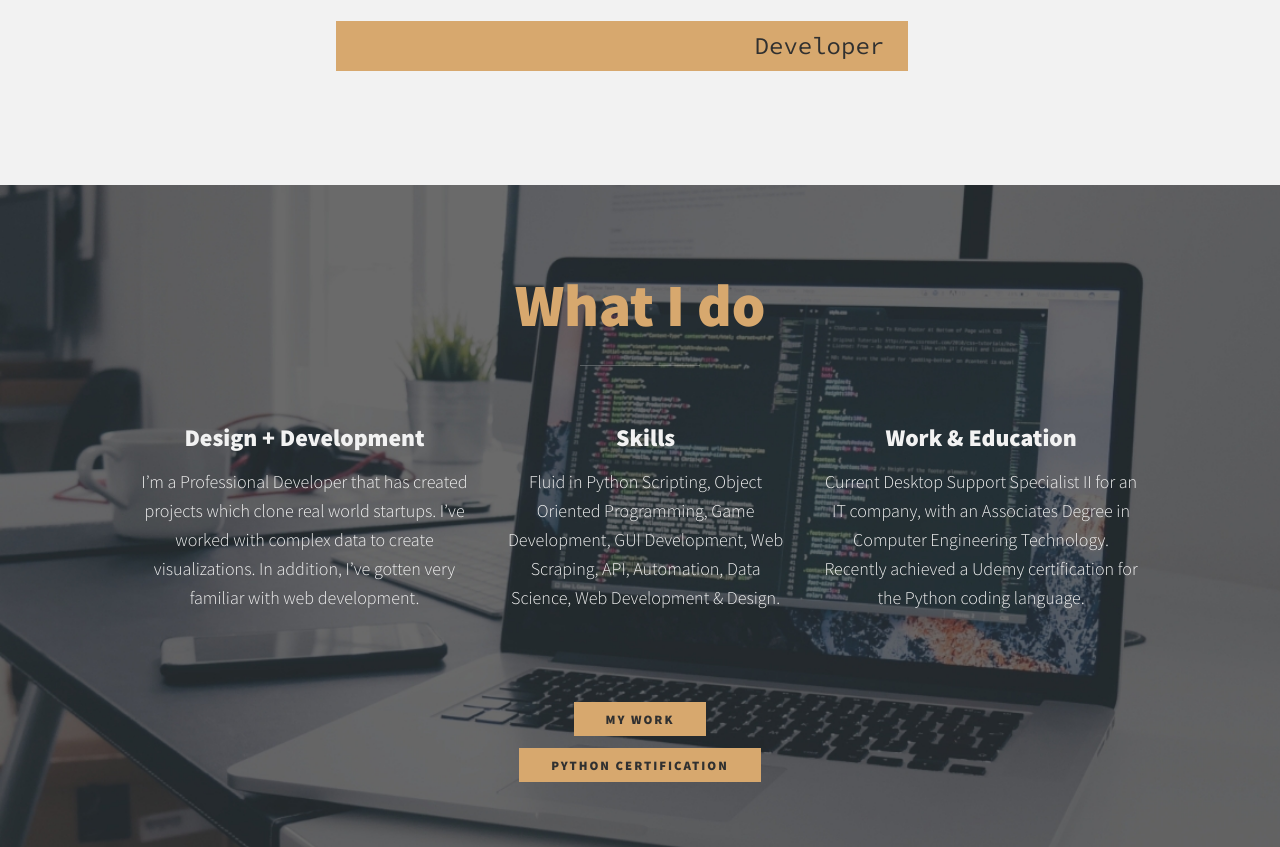
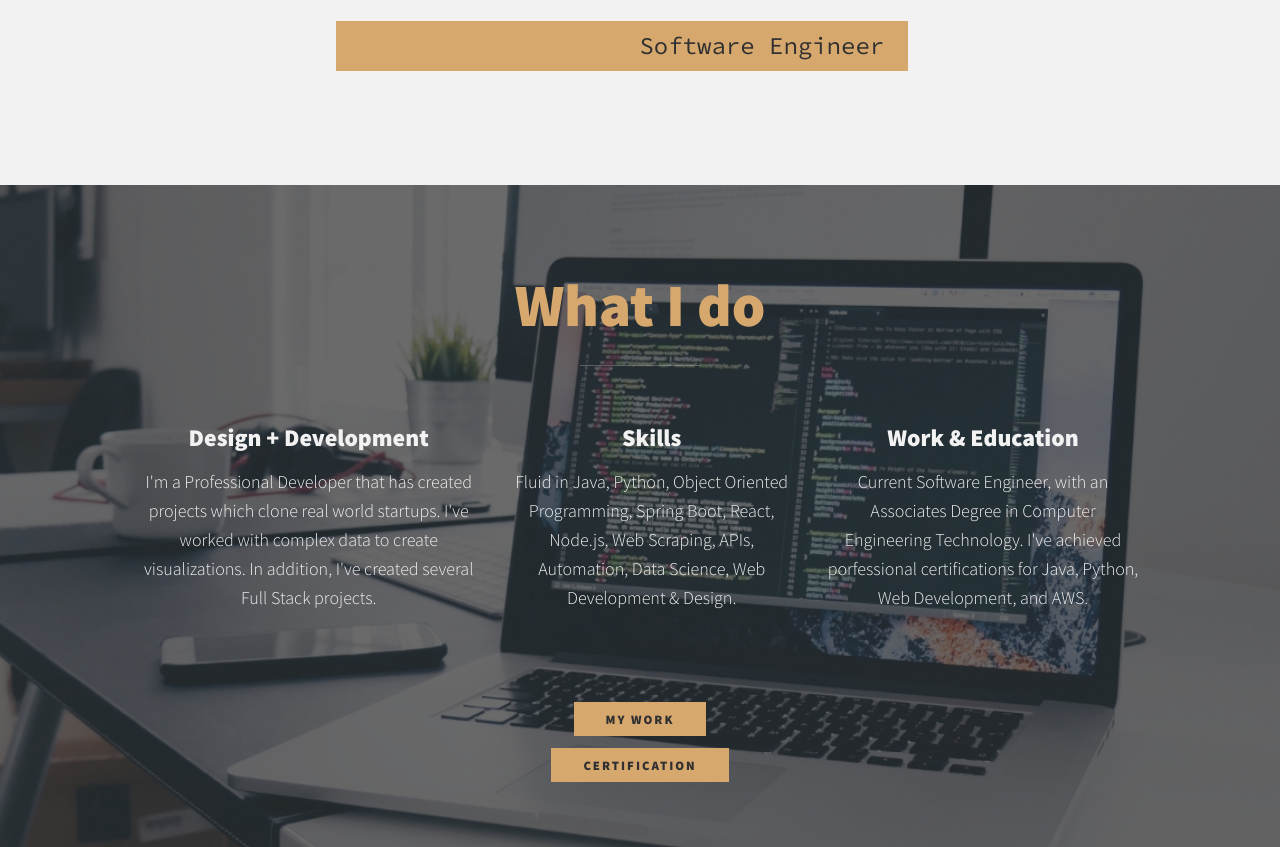
Before and after one commit to jabresands/jabresandsportfolio, a plain HTML site: page index.html in a window 1280 px wide. Shown: the part 452-1299 px from the top of the page. Drawn offline with nearby package versions, Linux system fonts and the light colour scheme.

Commit message:
Add files via upload

```diff
--- a/index.html
+++ b/index.html
@@ -40,7 +40,7 @@
     <h1 class="section__title section__title--intro">
       Hi, I'm <strong>Jabre Sands</strong>
     </h1>
-    <p class="section__subtitle section__subtitle--intro">Developer</p>
+    <p class="section__subtitle section__subtitle--intro">Software Engineer</p>
     <img src="img/jabre2.png" alt="Photo of Jabre" class="intro__image">
   </section>
 
@@ -51,18 +51,18 @@
     <div class="services">
       <div class="service">
         <h3>Design + Development</h3>
-        <p>I’m a Professional Developer that has created projects which clone real world startups. I’ve worked with complex data to create visualizations. In addition, I’ve gotten very familiar with web development.</p>
+        <p>I'm a Professional Developer that has created projects which clone real world startups. I've worked with complex data to create visualizations. In addition, I've created several Full Stack projects.</p>
         <!-- <a class="cert_link" href="https://www.udemy.com/certificate/UC-a1ba71e0-e094-4698-a341-0cf350437422/" target="_blank">Udemy Python Certification</a> -->
       </div> <!-- / service -->
 
       <div class="service">
         <h3>Skills</h3>
-        <p>Fluid in Python Scripting, Object Oriented Programming, Game Development, GUI Development, Web Scraping, API, Automation, Data Science, Web Development & Design.</p>
+        <p>Fluid in Java, Python, Object Oriented Programming, Spring Boot, React, Node.js, Web Scraping, APIs, Automation, Data Science, Web Development & Design.</p>
       </div> <!-- / service -->
 
       <div class="service">
         <h3>Work & Education</h3>
-        <p>Current Desktop Support Specialist II for an IT company, with an Associates Degree in Computer Engineering Technology. Recently achieved a Udemy certification for the Python coding language.</p>
+        <p>Current Software Engineer, with an Associates Degree in Computer Engineering Technology. I've achieved porfessional certifications for Java, Python, Web Development, and AWS.</p>
       </div> <!-- / service -->
     </div> <!-- / services -->
 
@@ -71,7 +71,7 @@
       <a href="portfolio-item.html" class="btn">Projects Page</a>
     </div> -->
     <div>
-      <a href="https://www.udemy.com/certificate/UC-a1ba71e0-e094-4698-a341-0cf350437422/" target="_blank" class="btn">Python Certification</a>
+      <a href="https://www.udemy.com/certificate/UC-a1ba71e0-e094-4698-a341-0cf350437422/" target="_blank" class="btn">Certification</a>
     </div>
 
   </section>
@@ -79,7 +79,7 @@
   <!-- About me -->
   <section class="about-me" id="about">
     <h2 class="section__title section__title--about">Who I am</h2>
-    <p class="section__subtitle section__subtitle--about">Developer located in the State of Delaware.</p>
+    <p class="section__subtitle section__subtitle--about">Software Engineer located in Delaware.</p>
 
     <div class="about-me__body">
       <p></p>
```
